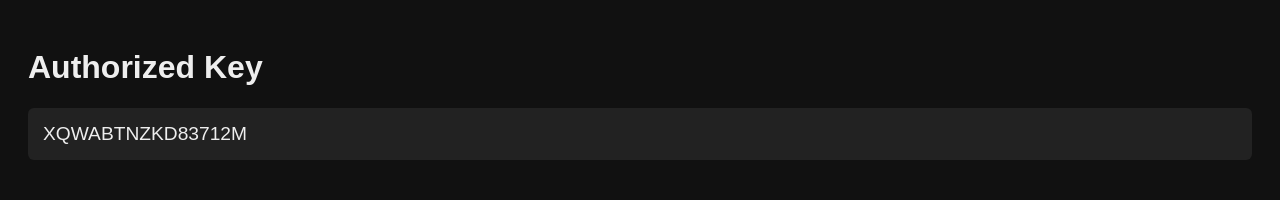
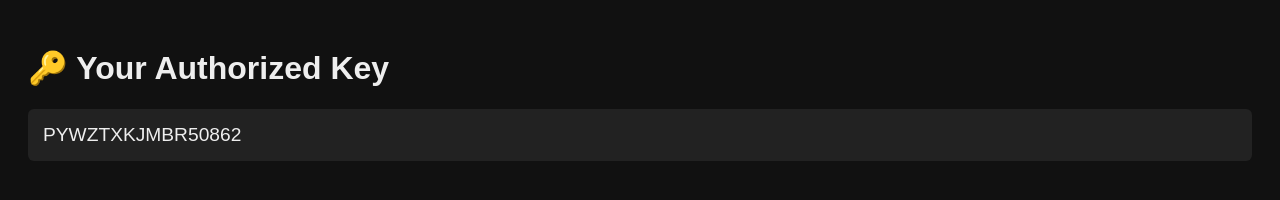
Before and after one commit to Yoshihappybirthday1/keyss, a plain HTML site: page index.html in a window 1280 px wide. Drawn offline with Linux system fonts and the light colour scheme.

Commit message:
Update index.html

```diff
--- a/index.html
+++ b/index.html
@@ -3,7 +3,7 @@
 <head>
   <meta charset="UTF-8" />
   <meta name="viewport" content="width=device-width, initial-scale=1" />
-  <title>Single Decoded Key</title>
+  <title>Your Authorized Key</title>
   <style>
     body {
       font-family: Arial, sans-serif;
@@ -22,10 +22,12 @@
 </head>
 <body>
 
-<h1>Authorized Key</h1>
-<div id="key">Loading key...</div>
+<h1>🔑 Your Authorized Key</h1>
+<div id="key">Loading your key...</div>
 
 <script>
+  const STORAGE_KEY = 'lockedDecodedKey';
+
   function base64DecodeUnicode(str) {
     try {
       return decodeURIComponent(
@@ -39,30 +41,43 @@
     }
   }
 
-  async function loadFirstDecodedKey() {
-    const container = document.getElementById('key');
+  async function loadLockedKey() {
+    const display = document.getElementById('key');
+
+    // Check if user already has a locked key
+    const stored = localStorage.getItem(STORAGE_KEY);
+    if (stored) {
+      display.textContent = stored;
+      return;
+    }
+
     try {
       const res = await fetch('https://raw.githubusercontent.com/Yoshihappybirthday1/keyss/main/keys.txt');
       if (!res.ok) throw new Error('Failed to fetch keys.txt');
 
-      const raw = await res.text();
-      const lines = raw.split('\n').map(l => l.trim()).filter(Boolean);
+      const text = await res.text();
+      const lines = text.split('\n').map(line => line.trim()).filter(Boolean);
 
-      for (const line of lines) {
-        const decoded = base64DecodeUnicode(line);
-        if (decoded) {
-          container.textContent = decoded;
-          return;
-        }
+      // Decode all valid base64 lines
+      const validDecodedKeys = lines
+        .map(base64DecodeUnicode)
+        .filter(decoded => decoded && decoded.length > 0);
+
+      if (validDecodedKeys.length === 0) {
+        display.textContent = '[No valid keys found]';
+        return;
       }
 
-      container.textContent = '[No valid base64 keys found]';
+      // Pick random and lock it
+      const randomKey = validDecodedKeys[Math.floor(Math.random() * validDecodedKeys.length)];
+      localStorage.setItem(STORAGE_KEY, randomKey);
+      display.textContent = randomKey;
     } catch (err) {
-      container.textContent = 'Error: ' + err.message;
+      display.textContent = 'Error: ' + err.message;
     }
   }
 
-  loadFirstDecodedKey();
+  loadLockedKey();
 </script>
 
 </body>
```
